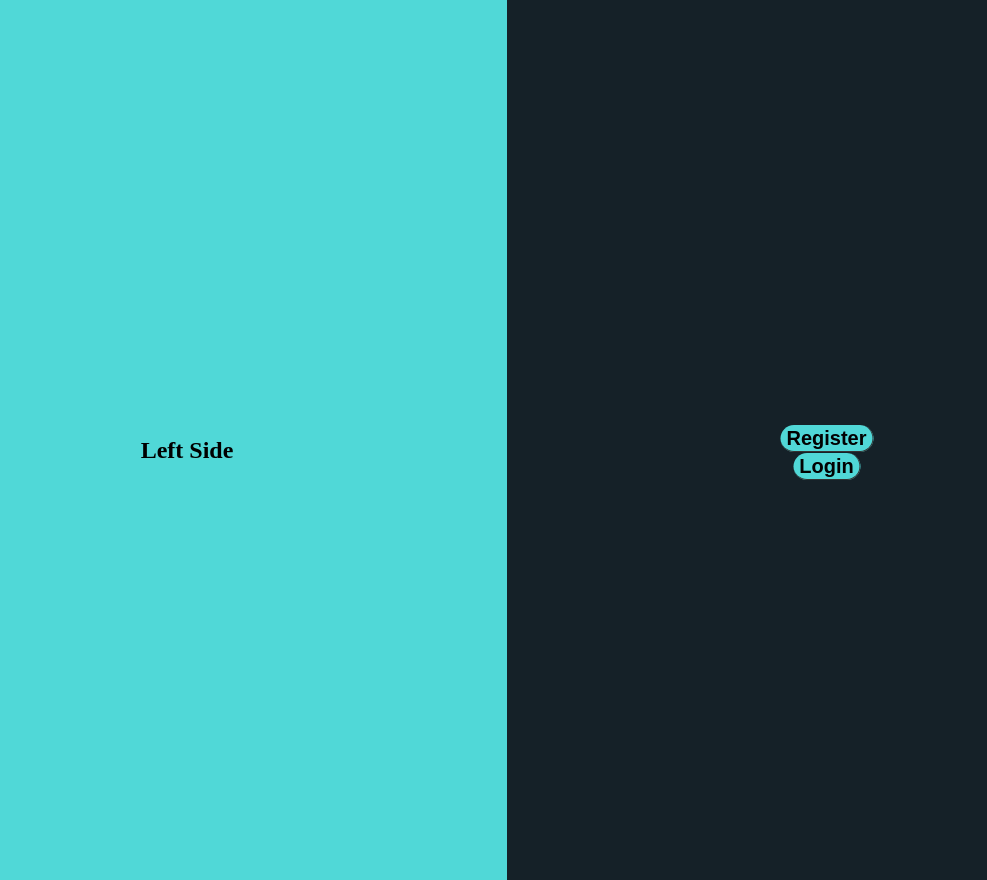
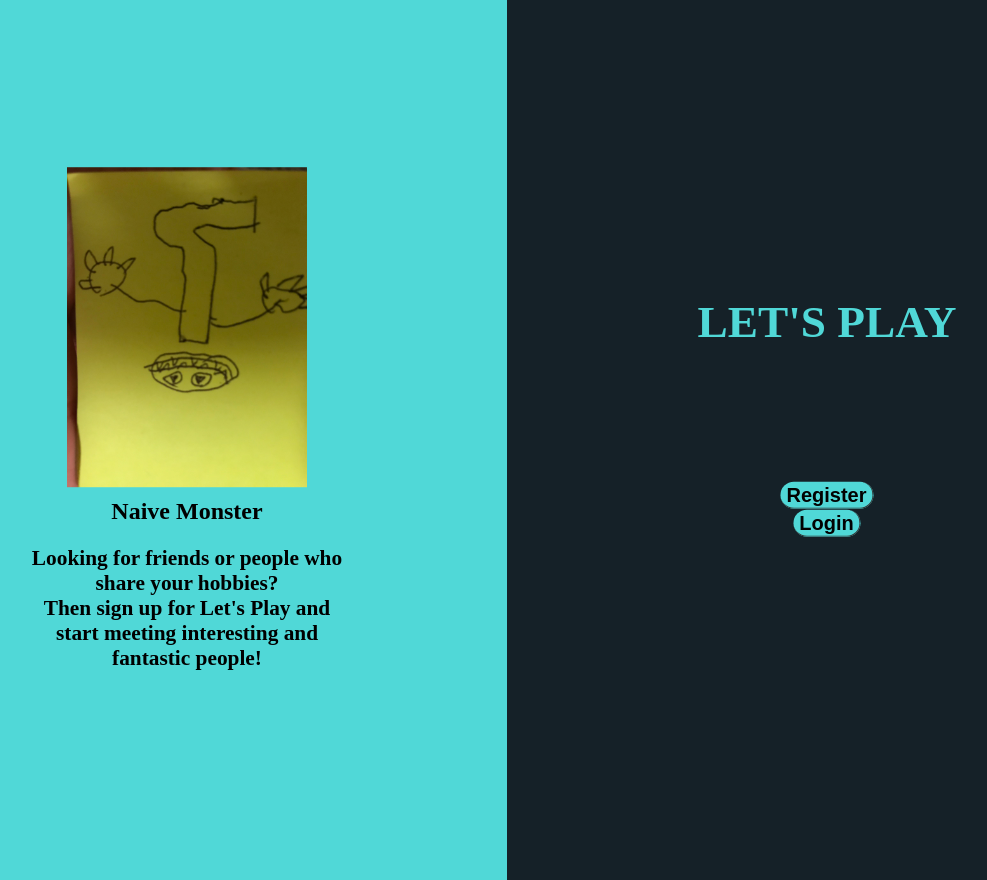
Before and after one commit to alexshelto/Lets-Play-webapp, a Flask app: page / in a window 1280 px wide. Shown: the whole page, without its empty margins (133-1120 px from the left). Run offline with Flask 2, Linux system fonts and the light colour scheme; some libraries are stand-ins or nearby versions.

Commit message:
updated log, landing_page, added back contact

```diff
--- a/src/templates/landing_page.html
+++ b/src/templates/landing_page.html
@@ -11,13 +11,29 @@
 </head>
 <body>
 
+<style>
+  p {
+    font-weight: bold;
+    font-size: 16pt;
+  }
 
-    {% block content %}
+  h1 {
+    color: rgb(80,216,215);
+    font-size: 34pt;
+    position: relative;
+    bottom: 100px;
+  }
+</style>
+
+{% block content %}
 
     <!-- Left split screen -->
     <div class="split left">
         <div class="centered">
-          <h2>Left Side</h2>
+          <img src= "/static/misc_images/NaiveMonsterDoodle.jpeg" width="100%" style="transform: rotate(90deg);">
+          <h2><br>Naive Monster</h2>
+          <p>Looking for friends or people who share your hobbies?
+          <br>Then sign up for Let's Play and start meeting interesting and fantastic people!</p>
         </div>
       </div>
 
@@ -28,7 +44,7 @@
 
 
         <div class="centered">
-
+          <h1>LET'S PLAY</h1>
             <div class="register-content">
                 <a class="login-register-button" href="{{ url_for('users.register')}} ">Register</a>
             </div>
```
Also changed, not shown: group-logs/log.txt (+8 -0 lines), src/static/misc_images/NaiveMonsterDoodle.jpeg (added).
